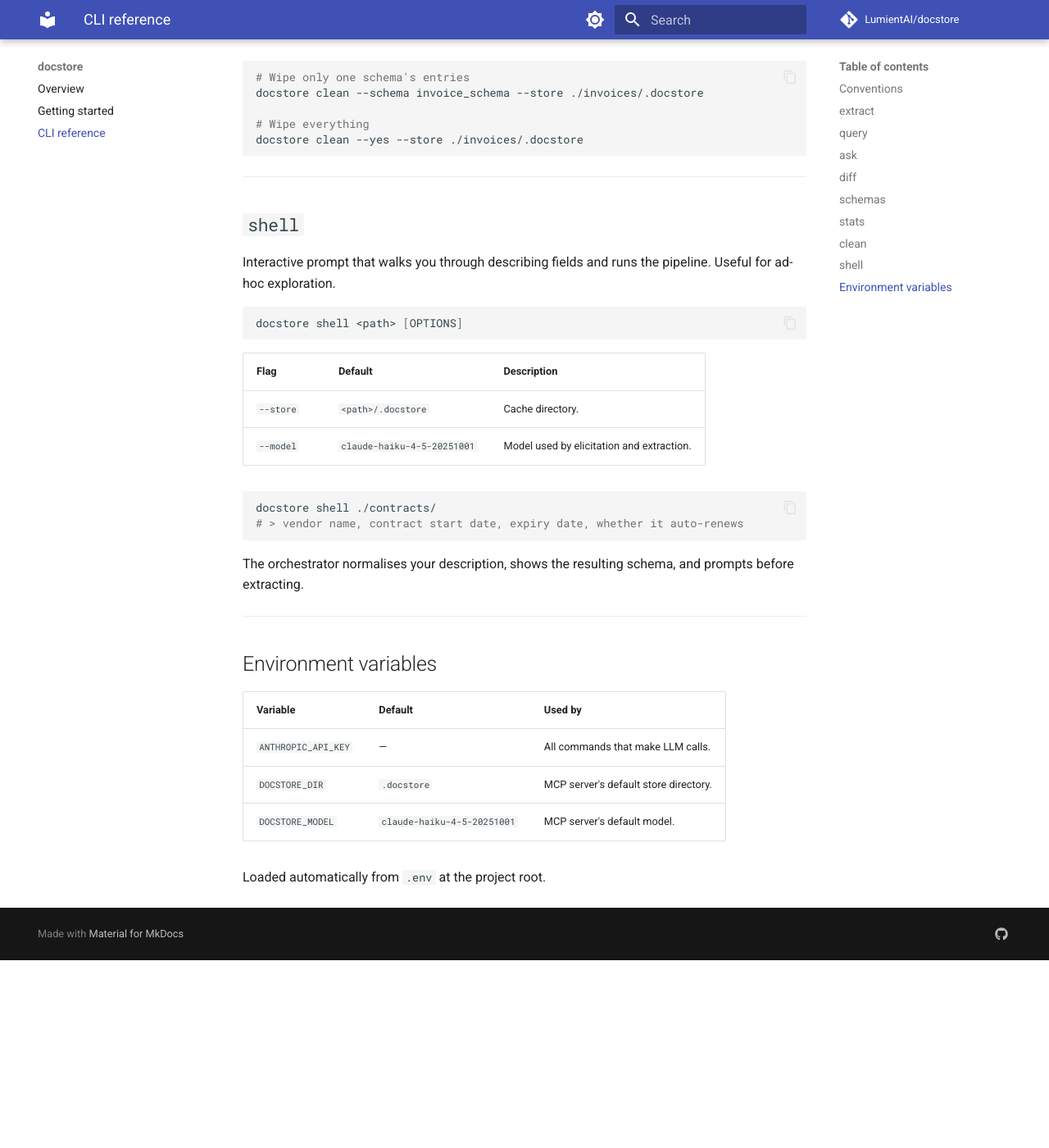
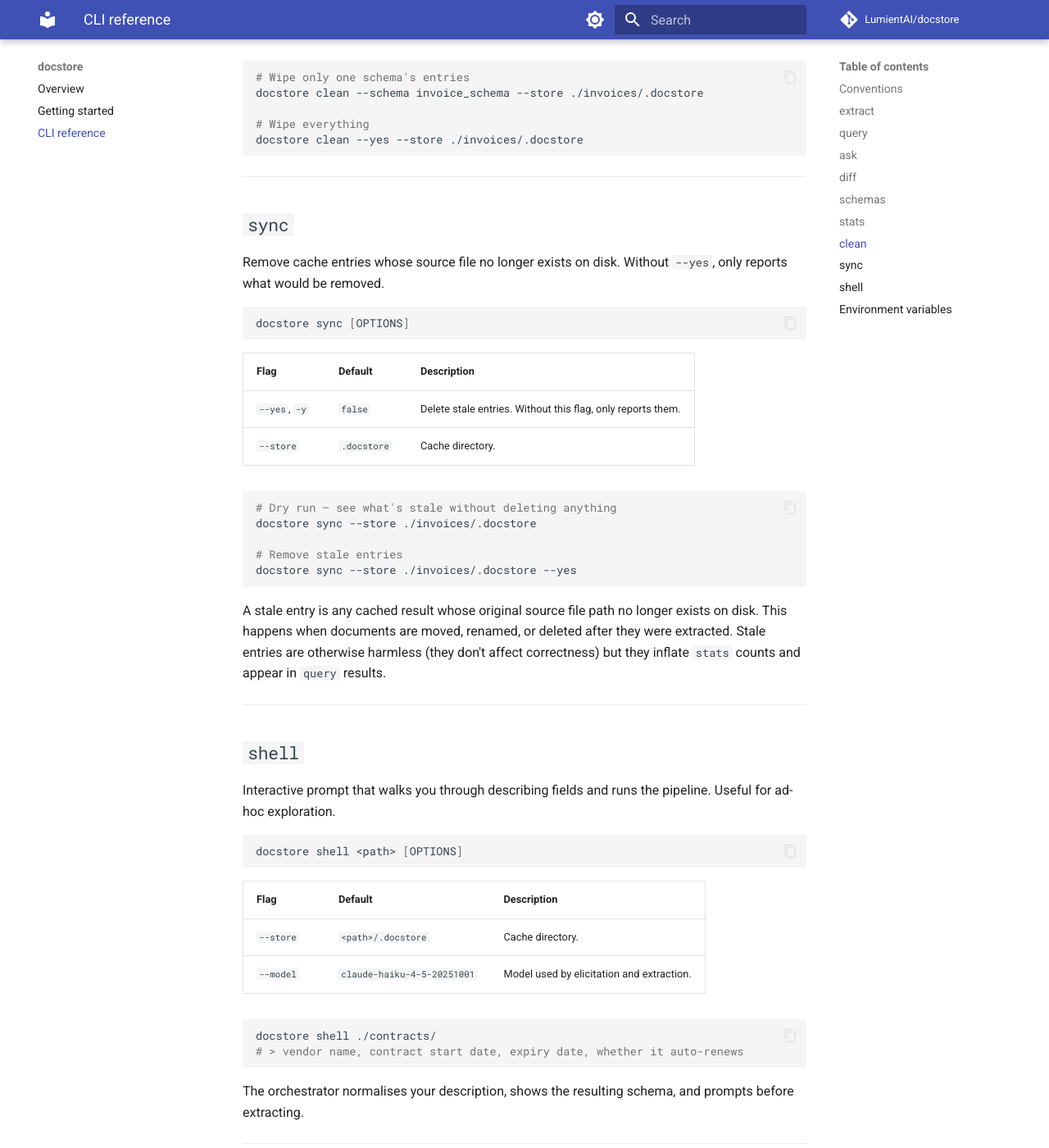
Before and after one commit to LumientAI/docstore, an MkDocs documentation site: the page built from docs/cli-reference.md, in a window 1280 px wide and 1400 px high, scrolled down 4395 px. Shown: the whole window at 82% size. Built offline with MkDocs 1.6.1 and Material for MkDocs 9.7.7, drawn with Linux system fonts in a browser that asks for light colours; comment, search, counter and statistics services are not loaded; before the commit the page ends 5566 px from its top, so only the background shows below that.

Commit message:
docs: document sync command and remove .DS_Store
Add sync to README CLI section, cli-reference.md, and getting-started.md.
Add .DS_Store to .gitignore and untrack the accidentally committed file.

Co-Authored-By: Claude Sonnet 4.6 <noreply@anthropic.com>

````diff
--- a/docs/cli-reference.md
+++ b/docs/cli-reference.md
@@ -179,6 +179,31 @@ docstore clean --yes --store ./invoices/.docstore
 
 ---
 
+## `sync`
+
+Remove cache entries whose source file no longer exists on disk. Without `--yes`, only reports what would be removed.
+
+```bash
+docstore sync [OPTIONS]
+```
+
+| Flag | Default | Description |
+|---|---|---|
+| `--yes`, `-y` | `false` | Delete stale entries. Without this flag, only reports them. |
+| `--store` | `.docstore` | Cache directory. |
+
+```bash
+# Dry run — see what's stale without deleting anything
+docstore sync --store ./invoices/.docstore
+
+# Remove stale entries
+docstore sync --store ./invoices/.docstore --yes
+```
+
+A stale entry is any cached result whose original source file path no longer exists on disk. This happens when documents are moved, renamed, or deleted after they were extracted. Stale entries are otherwise harmless (they don't affect correctness) but they inflate `stats` counts and appear in `query` results.
+
+---
+
 ## `shell`
 
 Interactive prompt that walks you through describing fields and runs the pipeline. Useful for ad-hoc exploration.
````
Also changed, not shown: README.md (+4 -0 lines), docs/getting-started.md (+9 -0 lines), 2 other files.
